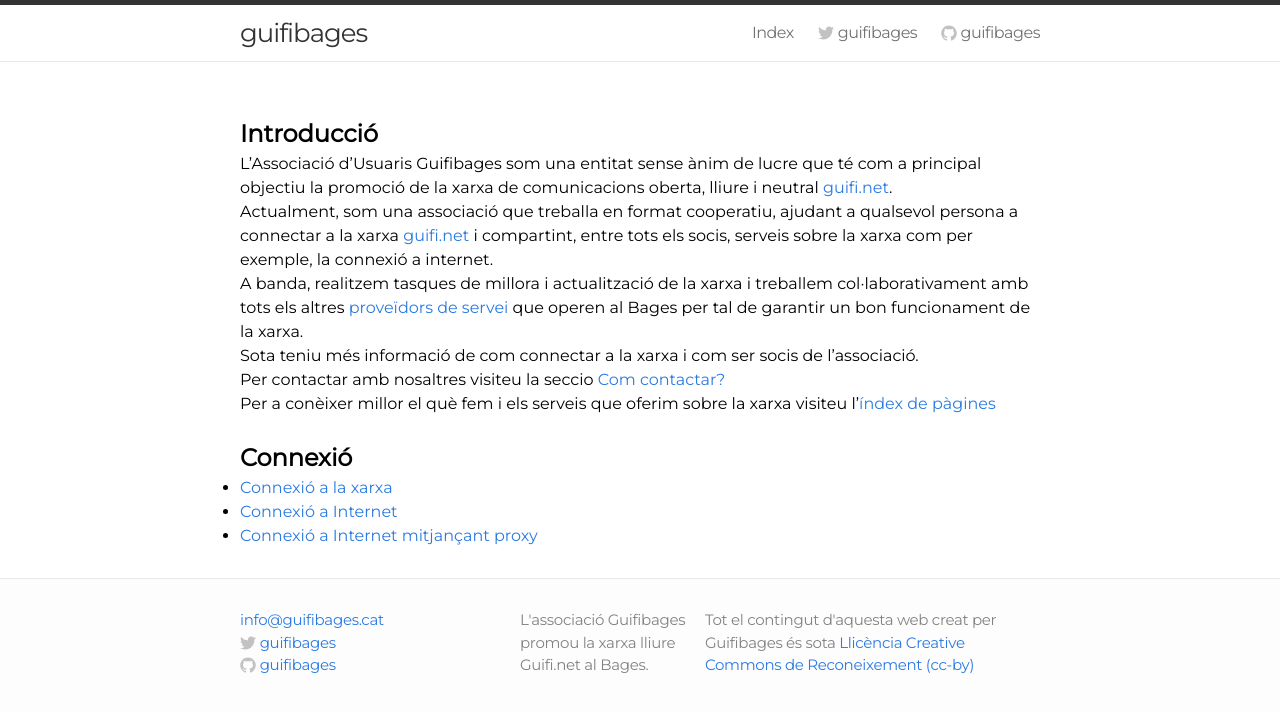
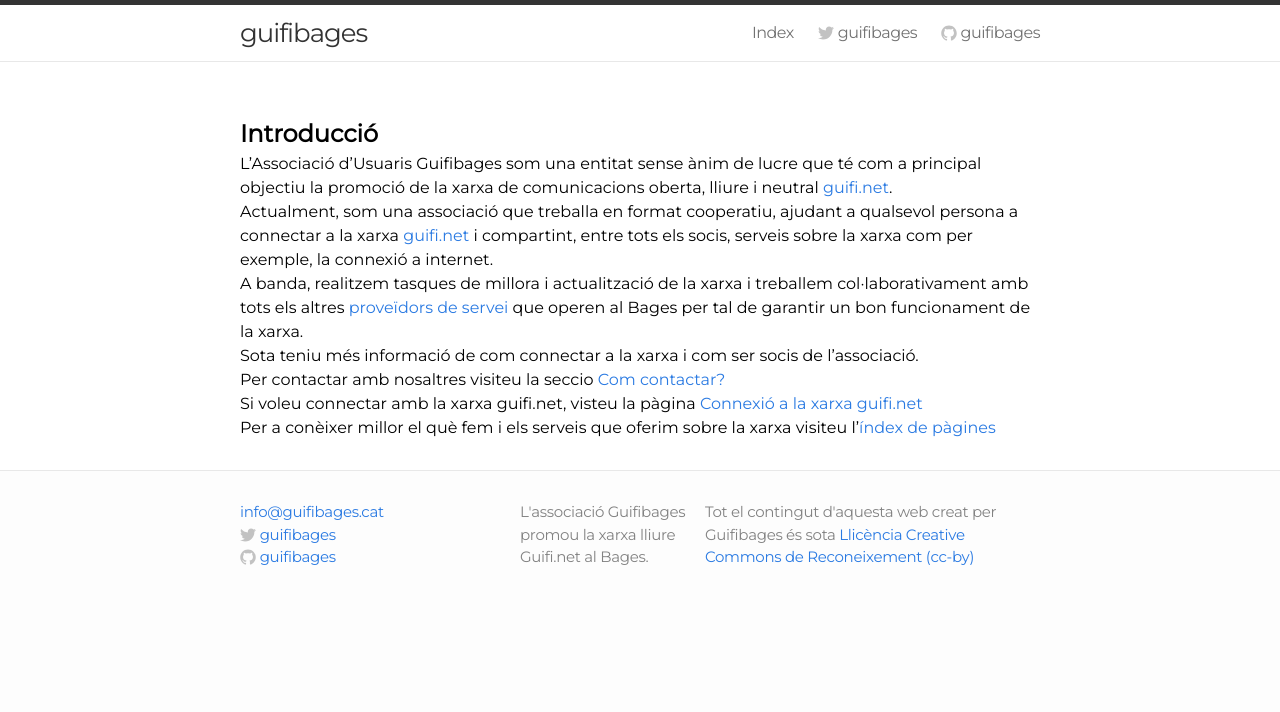
Before and after one commit to guifibages/guifibages.github.io, a Jekyll site: the page built from index.md, in a window 1280 px wide. Shown: the top 712 px of the page. Built offline with Jekyll 4.4.1, drawn with Linux system fonts in a browser that asks for light colours.

Commit message:
Update index.md

```diff
--- a/index.md
+++ b/index.md
@@ -12,10 +12,6 @@
 
 Per contactar amb nosaltres visiteu la seccio [Com contactar?](/doc/contacte/)
 
+Si voleu connectar amb la xarxa guifi.net, visteu la pàgina [Connexió a la xarxa guifi.net](/doc/connexio/)
+
 Per a conèixer millor el què fem i els serveis que oferim sobre la xarxa visiteu l'[índex de pàgines](/siteindex/)
-
-## Connexió
-
-- [Connexió a la xarxa](/doc/connexio/)
-- [Connexió a Internet](/doc/connexio/internet/)
-- [Connexió a Internet mitjançant proxy](/doc/connexio/internet/proxy/)
```
